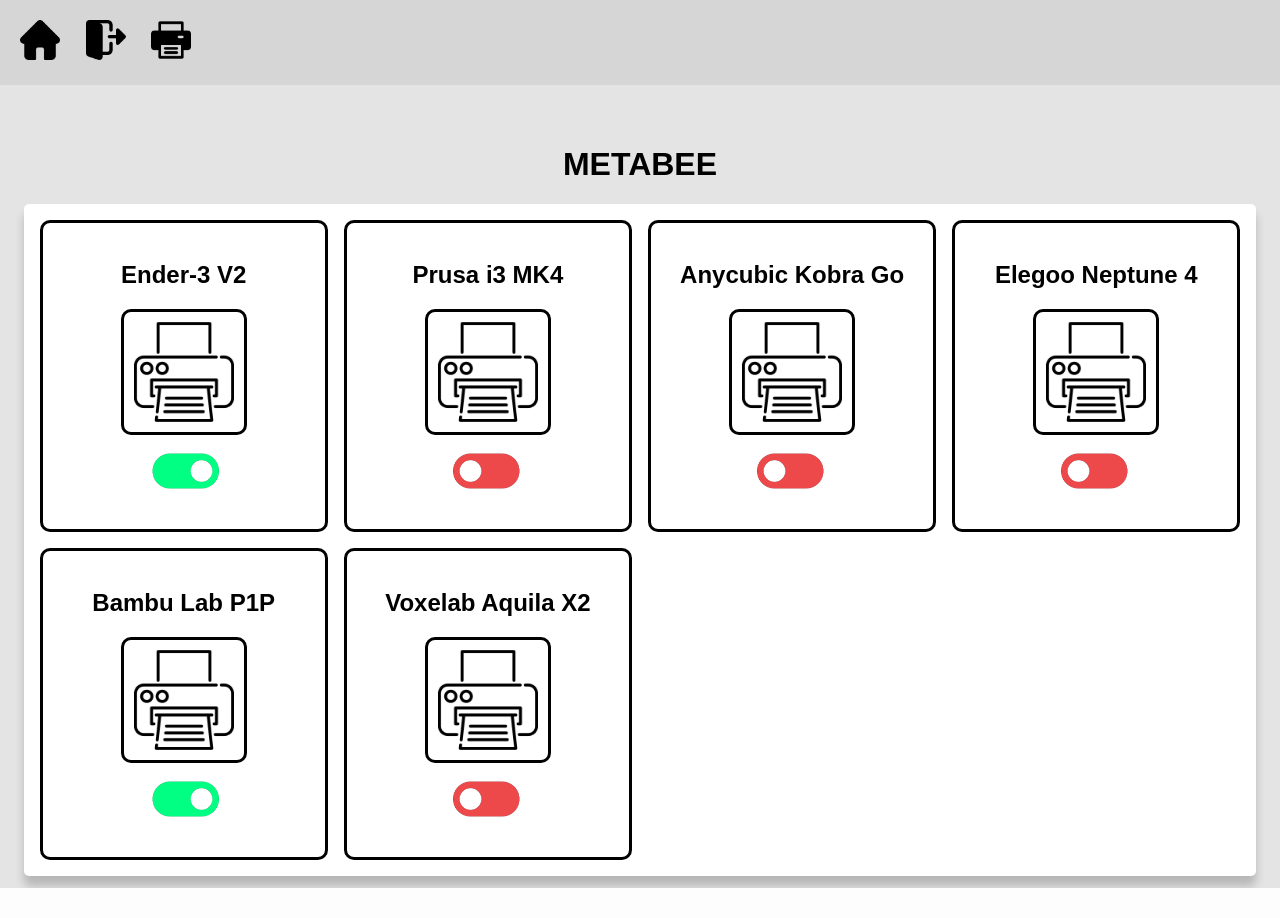
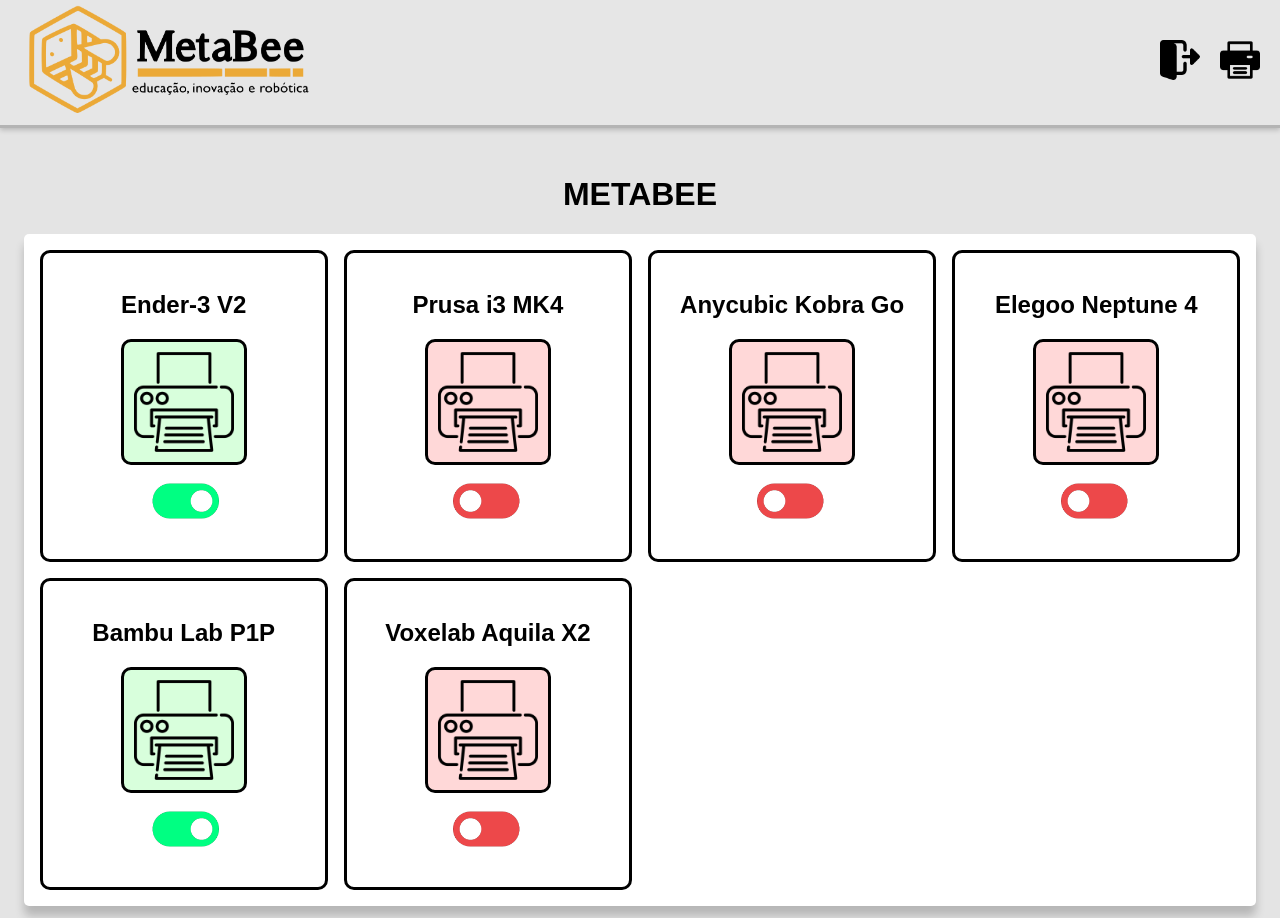
Before and after one commit to nearo007/MetaBee, a Django app: page /printers in a window 1280 px wide. Before the commit the page ends 888 px from the top, so only its background shows below. Run offline with Django 5.2, Linux system fonts and the light colour scheme.

Commit message:
css changes

```diff
--- a/metabee_app/static/css/layout.css
+++ b/metabee_app/static/css/layout.css
@@ -3,19 +3,37 @@
 }
 
 body {
-    margin-top: 120px;
+    margin-top: 150px;
 }
 
 header {
+    display: flex;
+    justify-content: space-between;
+    align-items: center;
+
     position: fixed;
     right: 0;
     top: 0;
     left: 0;
-    padding: 20px 20px;
+    padding: 0 20px;
 
     font-size: 20px;
 
-    background-color: rgb(214, 214, 214);
+    background-color: rgb(230, 230, 230);
+    border-bottom: 3px solid rgb(180, 180, 180);
+    box-shadow: 0 2px 5px rgba(0, 0, 0, 0.2);
+}
+
+.img-metabee-logo {
+    width: 300px;
+}
+
+.div-header-icons {
+    width: 100px;
+
+    display: flex;
+    justify-content: space-between;
+    align-items: center;
 }
 
 header a {
--- a/metabee_app/static/css/printers.css
+++ b/metabee_app/static/css/printers.css
@@ -38,6 +38,14 @@
     border: 3px solid black;
 }
 
+.img-printer-on {
+    background-color: rgb(216, 255, 220);
+}
+
+.img-printer-off {
+    background-color: rgb(255, 216, 216);
+}
+
 .button-printer-toggle {
     background-color: transparent;
     border: none;
--- a/metabee_app/templates/layout.html
+++ b/metabee_app/templates/layout.html
@@ -22,9 +22,10 @@
     {% block header %}
         <header>
             <a href="{% url 'index' %}">
-                <img src="{% static 'img/header-home.png' %}" alt="Home">
+                <img class="img-metabee-logo" src="{% static 'img/logo-metabee.png' %}" alt="Metabee Logo">
             </a>
 
+            <div class="div-header-icons">
                 <a href="{% url 'door-lock' %}">
                     <img src="{% static 'img/header-door.png' %}" alt="Door Lock">
                 </a>
@@ -32,6 +33,7 @@
                 <a href="{% url 'printers' %}">
                     <img src="{% static 'img/header-printer.png' %}" alt="Printer">
                 </a>
+            </div>
         </header>
     {% endblock %}
 
--- a/metabee_app/templates/printers.html
+++ b/metabee_app/templates/printers.html
@@ -17,13 +17,16 @@
         {% for printer in printers %}
             <div class="div-printer">
                 <h2>{{ printer.name }}</h2>
-                <img class="img-printer-icon" src="{% static 'img/icon-printer.png' %}" alt="printer-png">
 
                 {% if not printer.status %}
+                    <img class="img-printer-icon img-printer-off" src="{% static 'img/icon-printer.png' %}" alt="printer-png">
+
                     <button class="button-printer-toggle">
                         <img src="{% static 'img/icon-toggle-off.png' %}" alt="toggle off">
                     </button>
                 {% elif printer.status %}
+                    <img class="img-printer-icon img-printer-on" src="{% static 'img/icon-printer.png' %}" alt="printer-png">
+
                     <button class="button-printer-toggle">
                         <img src="{% static 'img/icon-toggle-on.png' %}" alt="toggle on">
                     </button>
```
Also changed, not shown: metabee_app/static/img/logo-metabee.png (added). Lines whose indentation alone changed are shown as unchanged.
